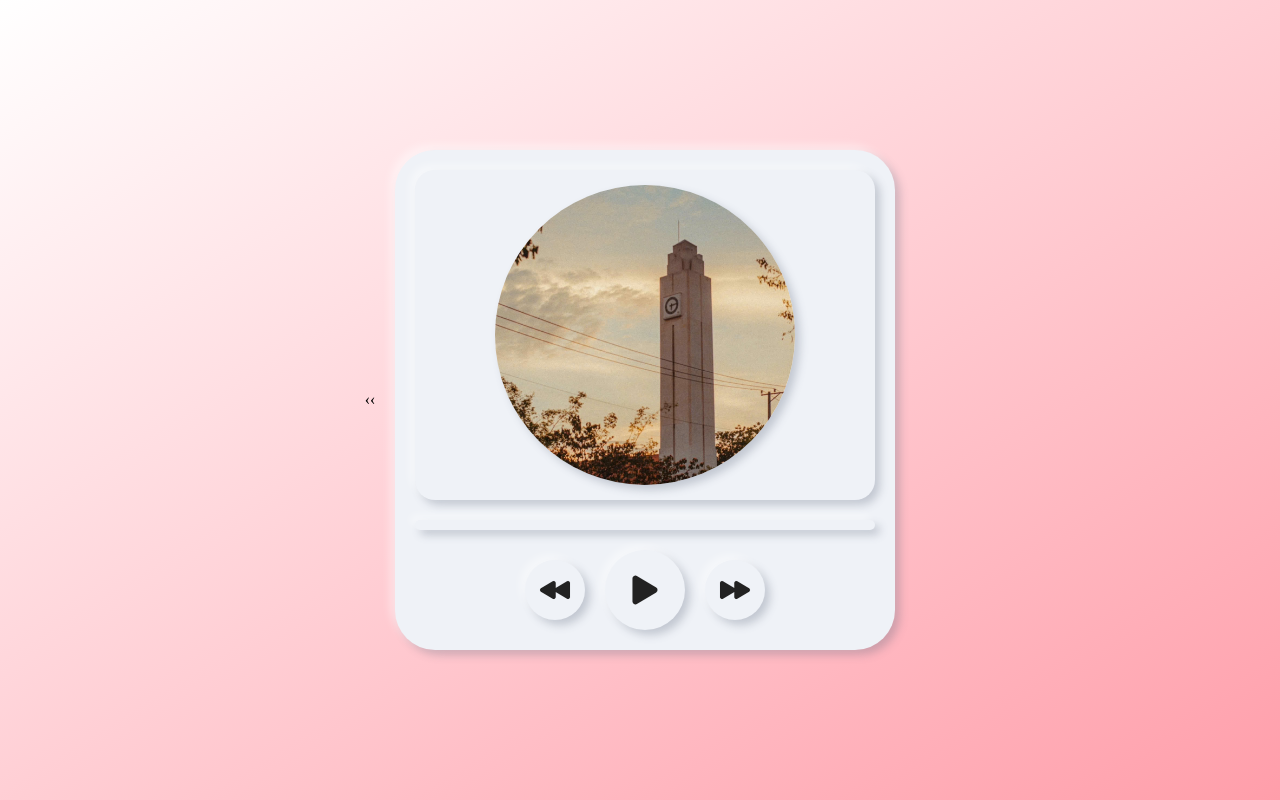
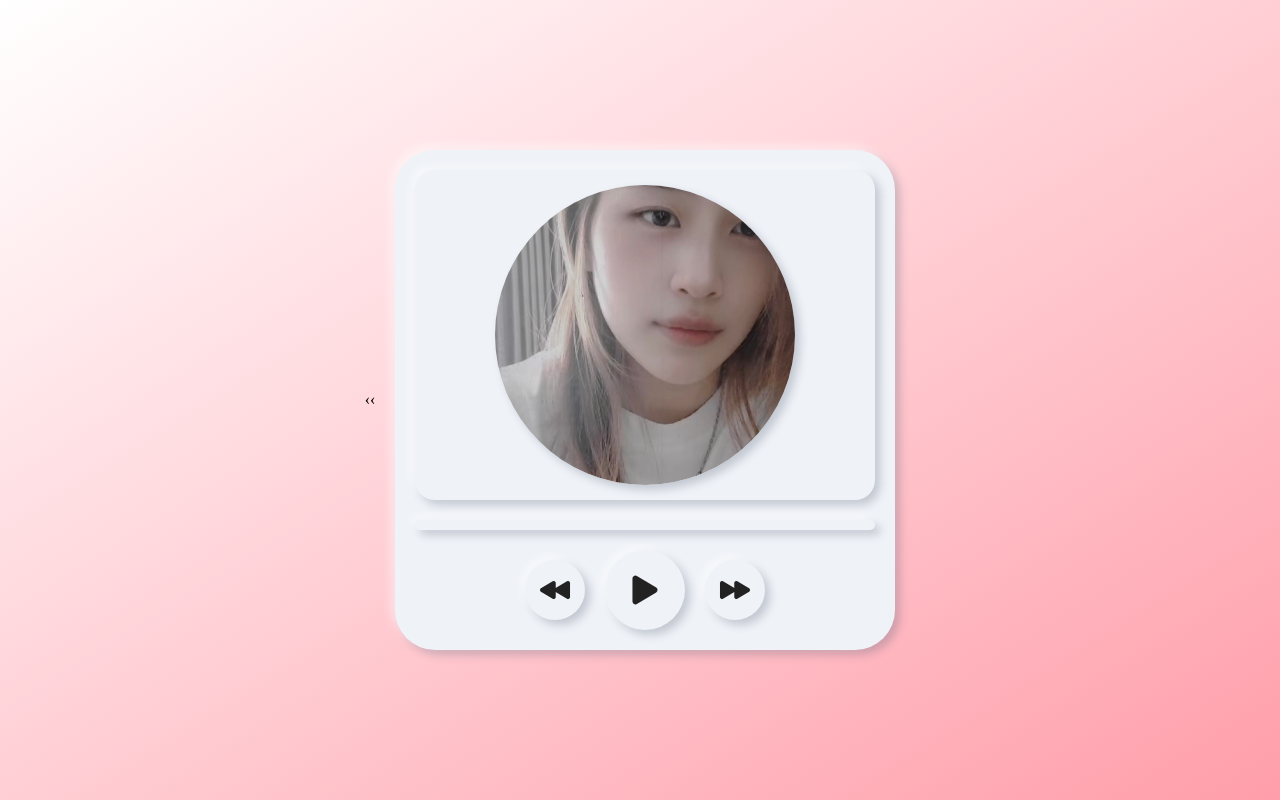
Before and after one commit to MinTrann/min_coder, a plain HTML site: page index.html in a window 1280 px wide. Drawn offline with nearby package versions, Linux system fonts and the light colour scheme.

Commit message:
upload src

```diff
--- a/index.html
+++ b/index.html
@@ -18,7 +18,7 @@
   <body>
     <div class="container">
       <div class="img-box ">
-        <img class="imgplay" src="./asset/image/IMG_4280.JPG" alt="" />
+        <img class="imgplay" src="./asset/image/IMG_4421.jpg" alt="" />
       </div>
       <div class="progress">
         <div class="progress-line"></div>
```
Also changed, not shown: asset/css/plymusic.css (line endings or trailing spaces), asset/image/IMG_4421.jpg (added), asset/image/img.jpg (deleted).
